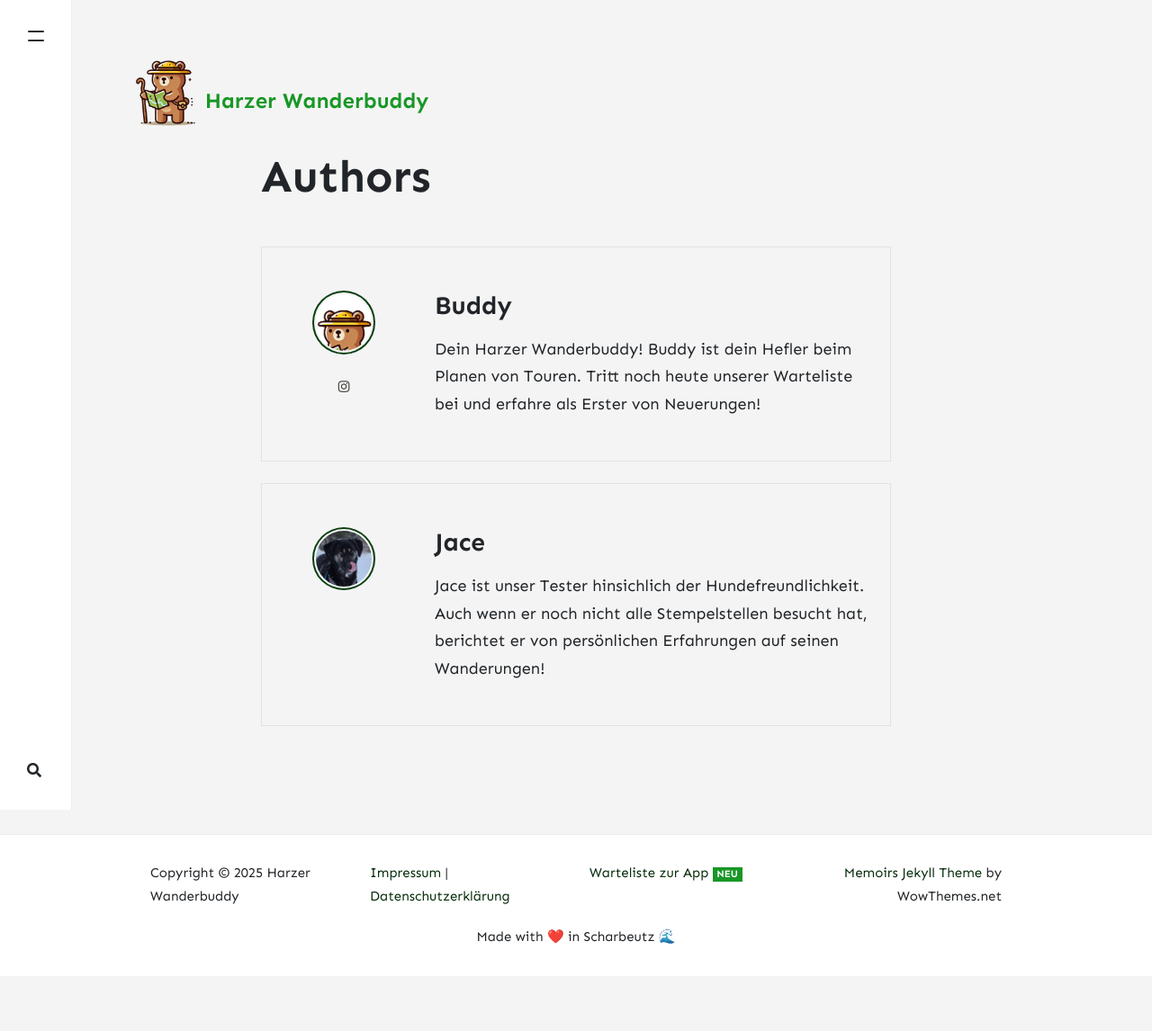
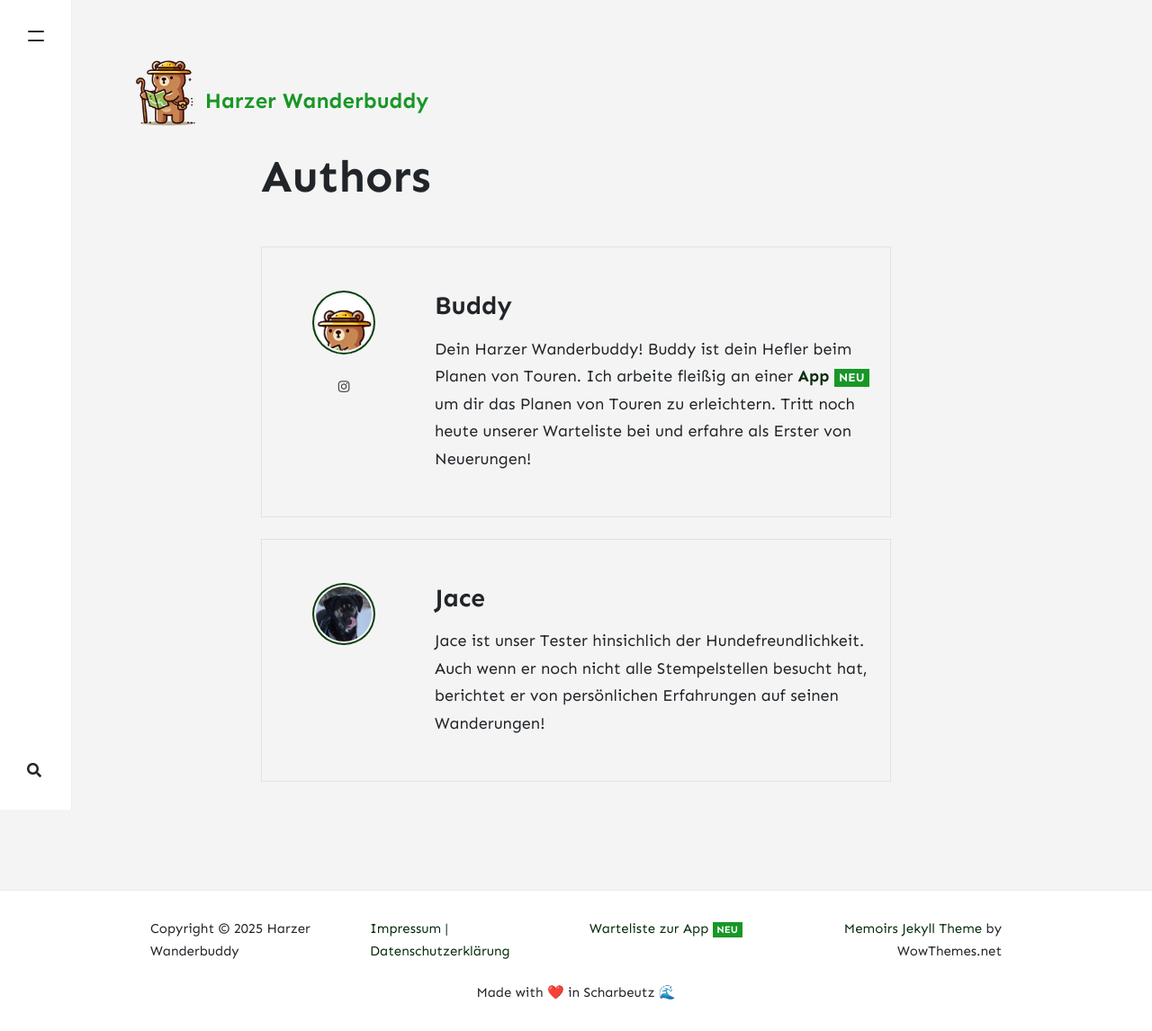
Before and after one commit to JanTristanH/harzer-wander-buddy-website, a Jekyll site: the page built from _pages/authors.html, in a window 1280 px wide. Shown: the whole page at 90% size. Built offline with Jekyll 4.4.1, drawn with Linux system fonts in a browser that asks for light colours; nearby versions of some CDN libraries; comment, search, counter and statistics services are not loaded; before the commit the page ends 1085 px from its top, so only the background shows below that.

Commit message:
Mention app on buddy profile

```diff
--- a/_config.yml
+++ b/_config.yml
@@ -20,7 +20,7 @@ authors:
     display_name: Buddy
     avatar: 'assets/images/avatar-Buddy.png'
     instagram: https://www.instagram.com/harzerwandernadel_official
-    description: "Dein Harzer Wanderbuddy! Buddy ist dein Hefler beim Planen von Touren. Tritt noch heute unserer Warteliste bei und erfahre als Erster von Neuerungen!"
+    description: 'Dein Harzer Wanderbuddy! Buddy ist dein Hefler beim Planen von Touren. Ich arbeite fleißig an einer <strong><a href="/app-waitlist">App <span class="badge badge-primary">NEU</span></a></strong> um dir das Planen von Touren zu erleichtern. Tritt noch heute unserer Warteliste bei und erfahre als Erster von Neuerungen!'
   jace:
     name: Jace
     display_name: Jace
```
